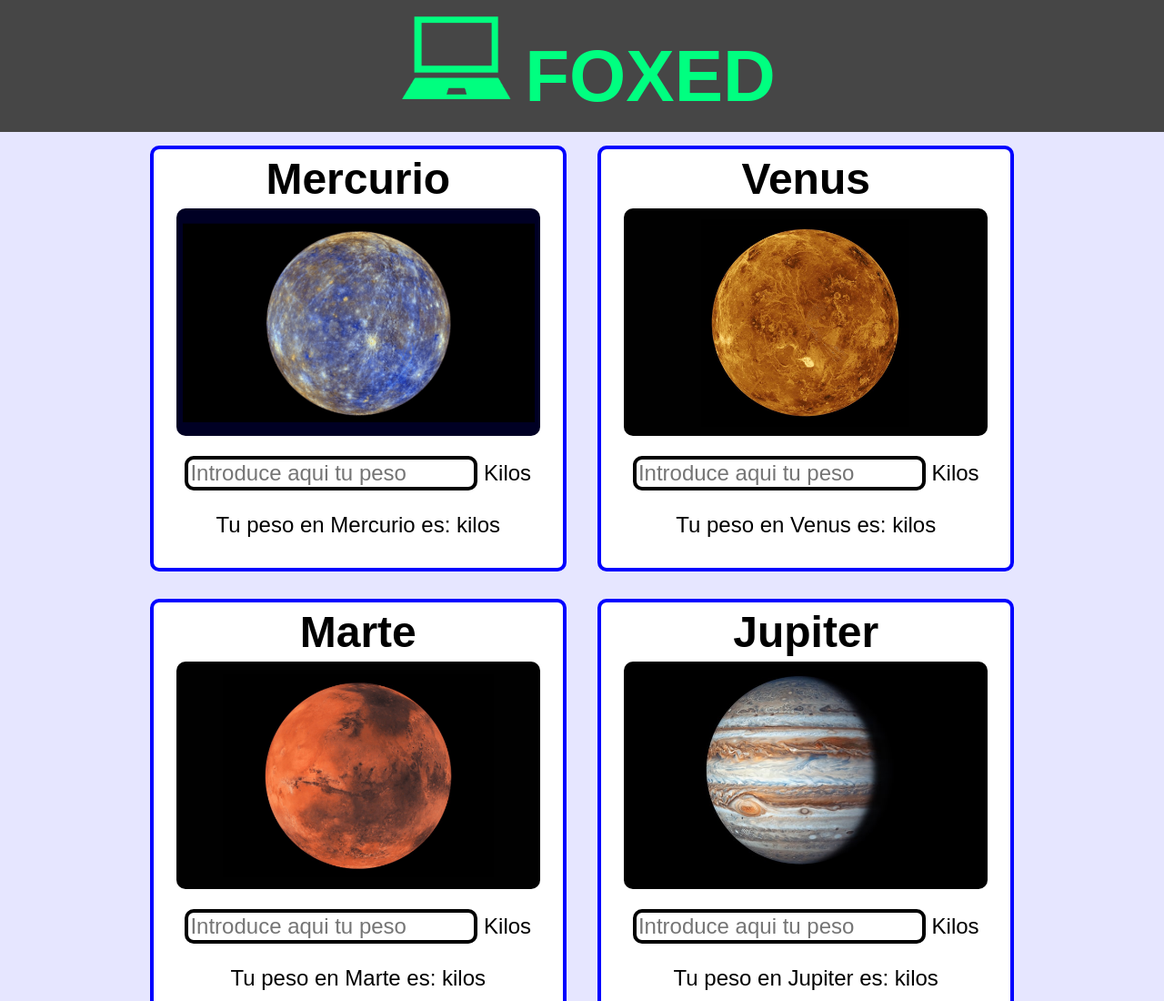
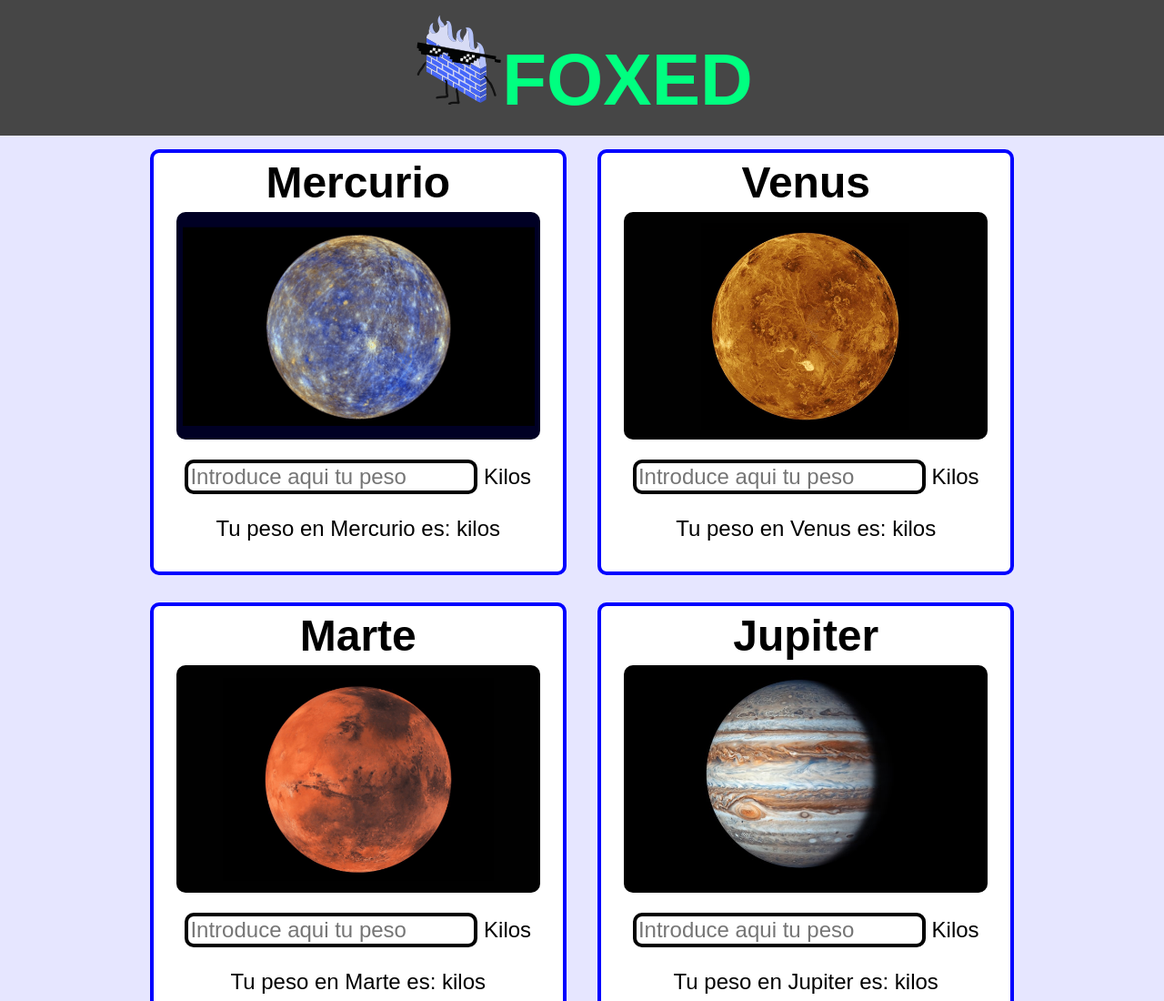
Before and after one commit to jaenfigueroa/calcular-mi-peso-en-otro-planeta, a plain HTML site: page index.html in a window 1280 px wide. Shown: the top 1100 px of the page at 91% size. Drawn offline with Linux system fonts and the light colour scheme.

Commit message:
Add files via upload

```diff
--- a/index.html
+++ b/index.html
@@ -8,7 +8,7 @@
 <body>
     <header>
         <a href="https://jaenfigueroa.github.io/foxed/" class="irafoxed">
-        <h1 id="marcaprincipal"><img src="img/logo.png" width="150px">FOXED</h1>
+        <h1 id="marcaprincipal"><img src="img/ladrillo.svg" width="100px">FOXED</h1>
         </a>
     </header>
     <center>
```
Also changed, not shown: img/ladrillo.svg (added).
